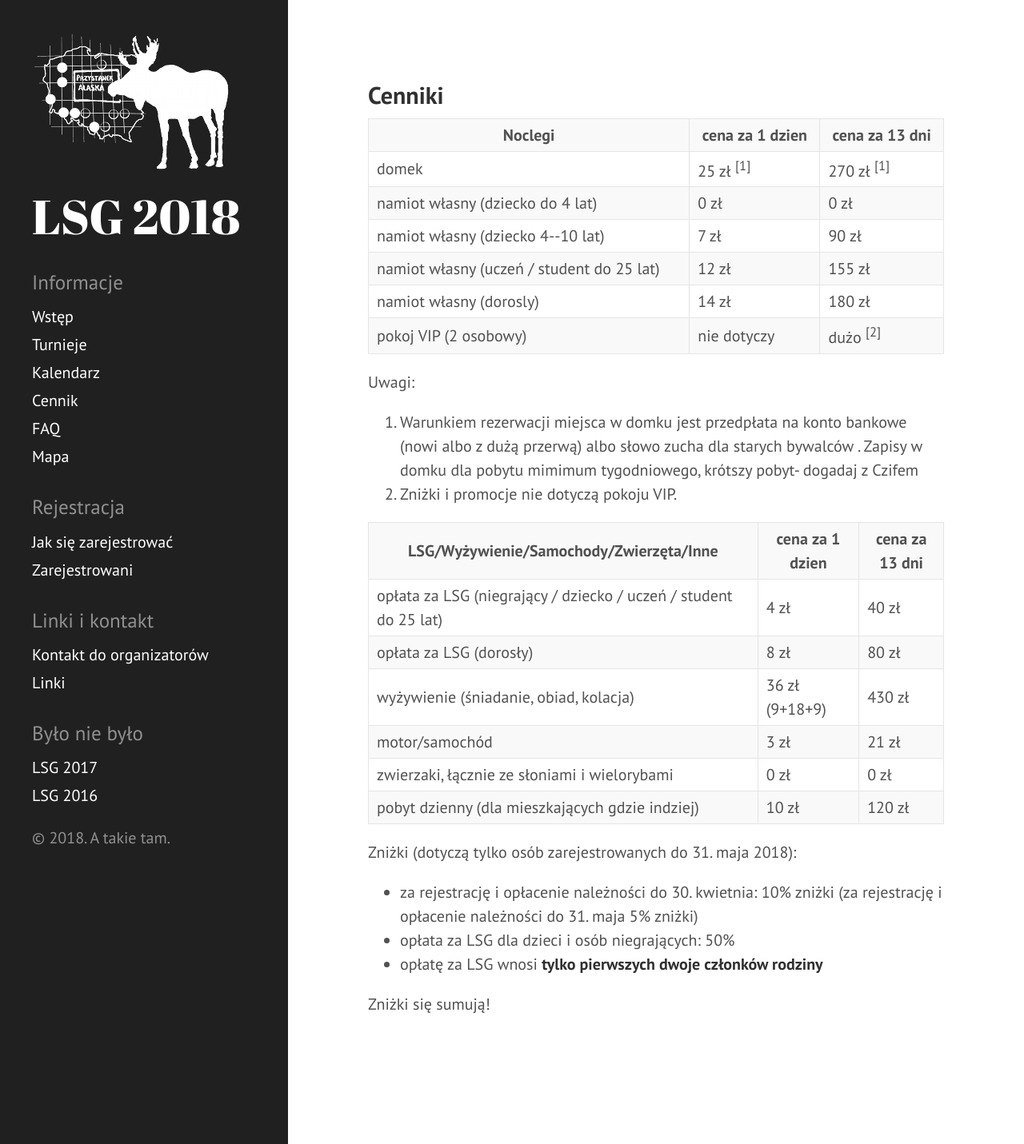
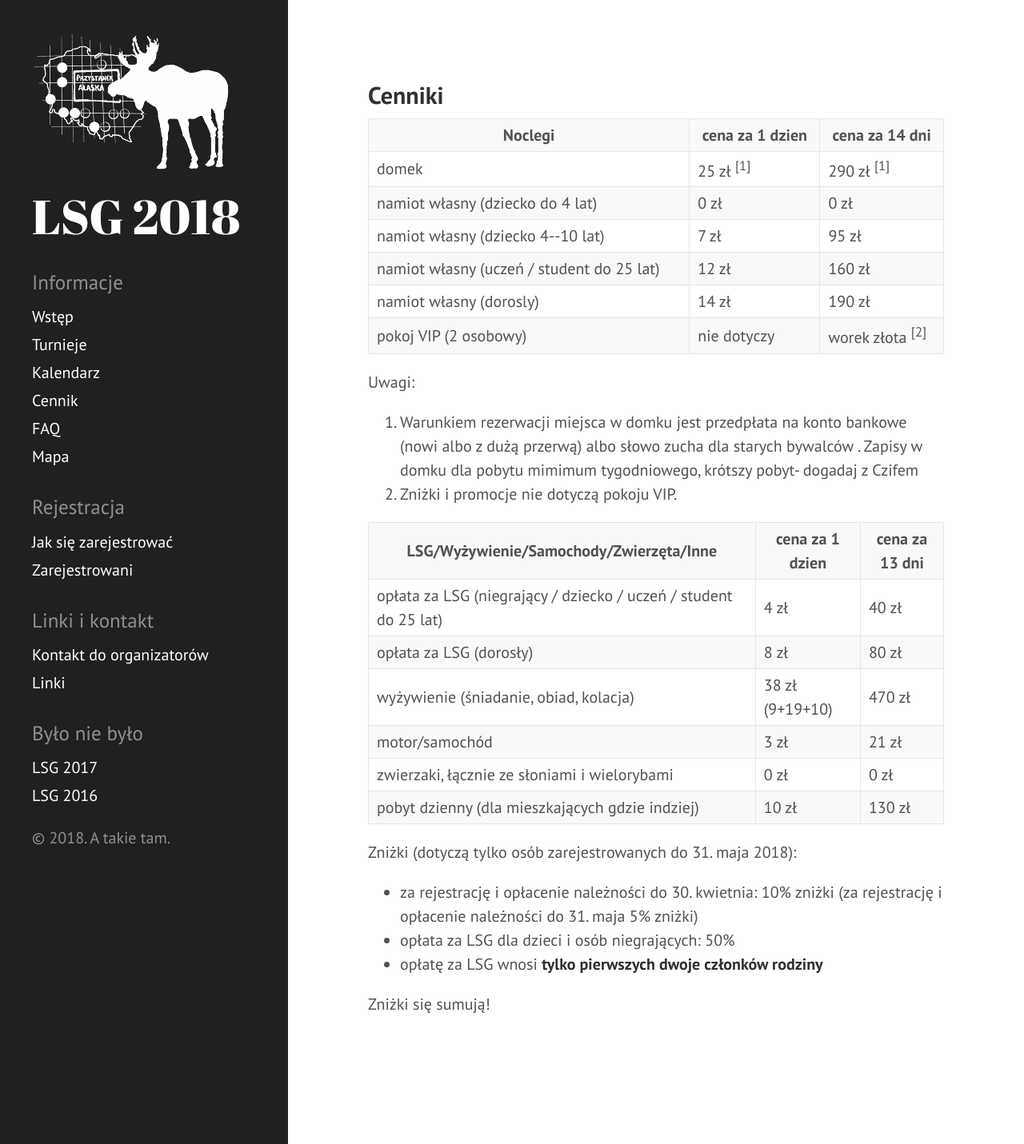
Before and after one commit to tasuki/lsg, a Jekyll site: the page built from cennik.md, in a window 1280 px wide. Shown: the whole page at 80% size. Built offline with Jekyll 4.4.1, drawn with Linux system fonts in a browser that asks for light colours.

Commit message:
Update cennik.md

```diff
--- a/cennik.md
+++ b/cennik.md
@@ -10,13 +10,13 @@ title: Cennik
 <tr>
 <th>Noclegi</th>
 <th>cena za 1 dzien</th>
-<th>cena za 13 dni</th>
+<th>cena za 14 dni</th>
 </tr>
 
 <tr>
 <td>domek</td>
 <td>25 zł <sup>[1]</sup></td>
-<td>270 zł <sup>[1]</sup></td>
+<td>290 zł <sup>[1]</sup></td>
 </tr>
 
 <tr>
@@ -28,25 +28,25 @@ title: Cennik
 <tr>
 <td>namiot własny (dziecko 4--10 lat)</td>
 <td>7 zł</td>
-<td>90 zł</td>
+<td>95 zł</td>
 </tr>
 
 <tr>
 <td>namiot własny (uczeń / student do 25 lat)</td>
 <td>12 zł</td>
-<td>155 zł</td>
+<td>160 zł</td>
 </tr>
 
 <tr>
 <td>namiot własny (dorosly)</td>
 <td>14 zł</td>
-<td>180 zł</td>
+<td>190 zł</td>
 </tr>
 
 <tr>
 <td>pokoj VIP (2 osobowy)</td>
 <td>nie dotyczy</td>
-<td>dużo <sup>[2]</sup></td>
+<td>worek złota <sup>[2]</sup></td>
 </tr>
 
 </table>
@@ -77,8 +77,8 @@ Uwagi:
 
 <tr>
 <td>wyżywienie (śniadanie, obiad, kolacja)</td>
-<td>36 zł (9+18+9)</td>
-<td>430 zł</td>
+<td>38 zł (9+19+10)</td>
+<td>470 zł</td>
 </tr>
 
 <tr>
@@ -96,12 +96,12 @@ Uwagi:
 <tr>
 <td>pobyt dzienny (dla mieszkających gdzie indziej)</td>
 <td>10 zł</td>
-<td>120 zł</td>
+<td>130 zł</td>
 </tr>
 
 </table>
 <!--
-3. [Członkowie Polskiego Stowarzyszenia Go](http://psg.go.art.pl/lista_czlonkow) mają zniżkę **2 zł na dzień / 20 zł na całość**
+
 -->
 
 Zniżki (dotyczą tylko osób zarejestrowanych do 31. maja 2018):
```
